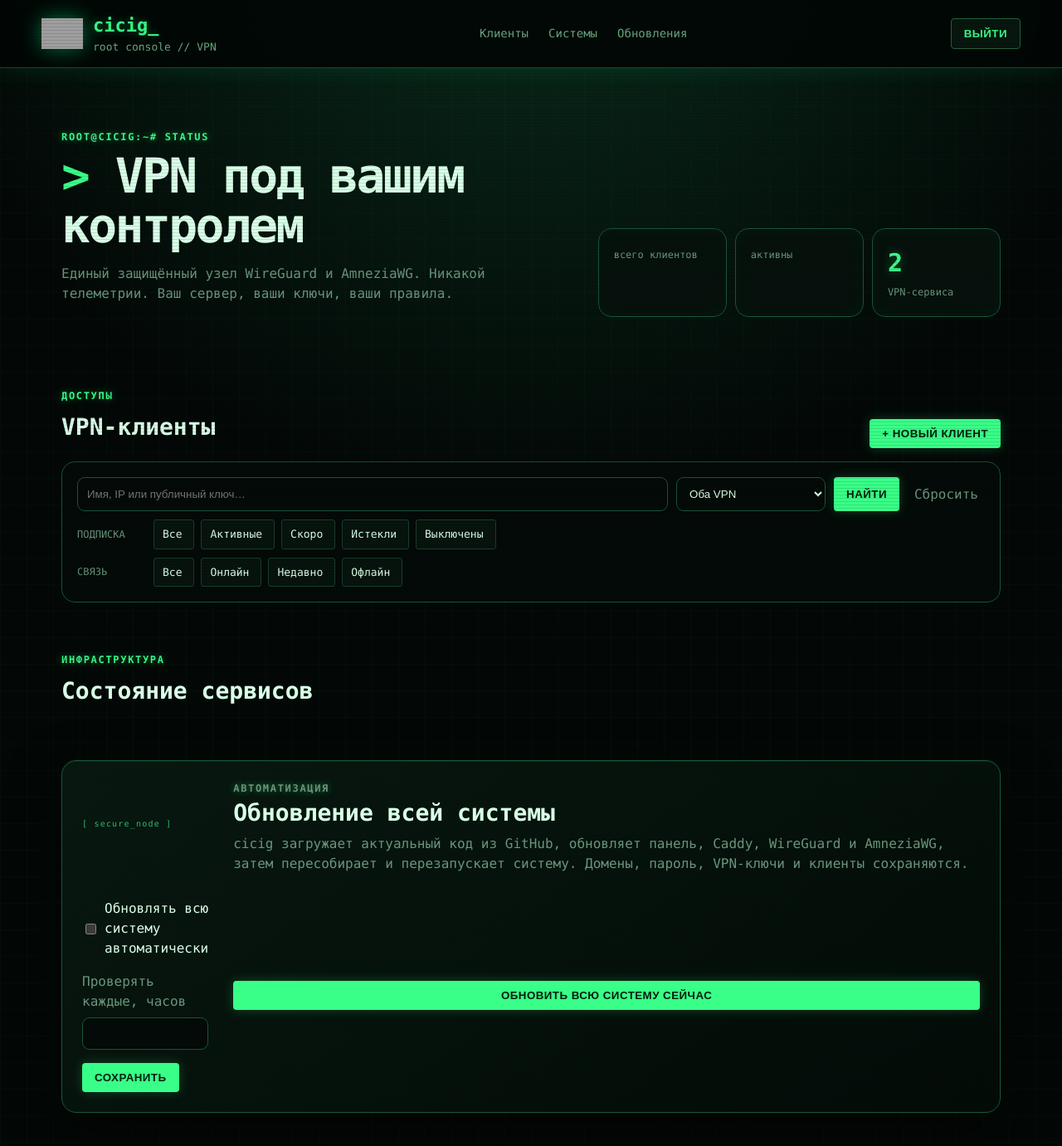
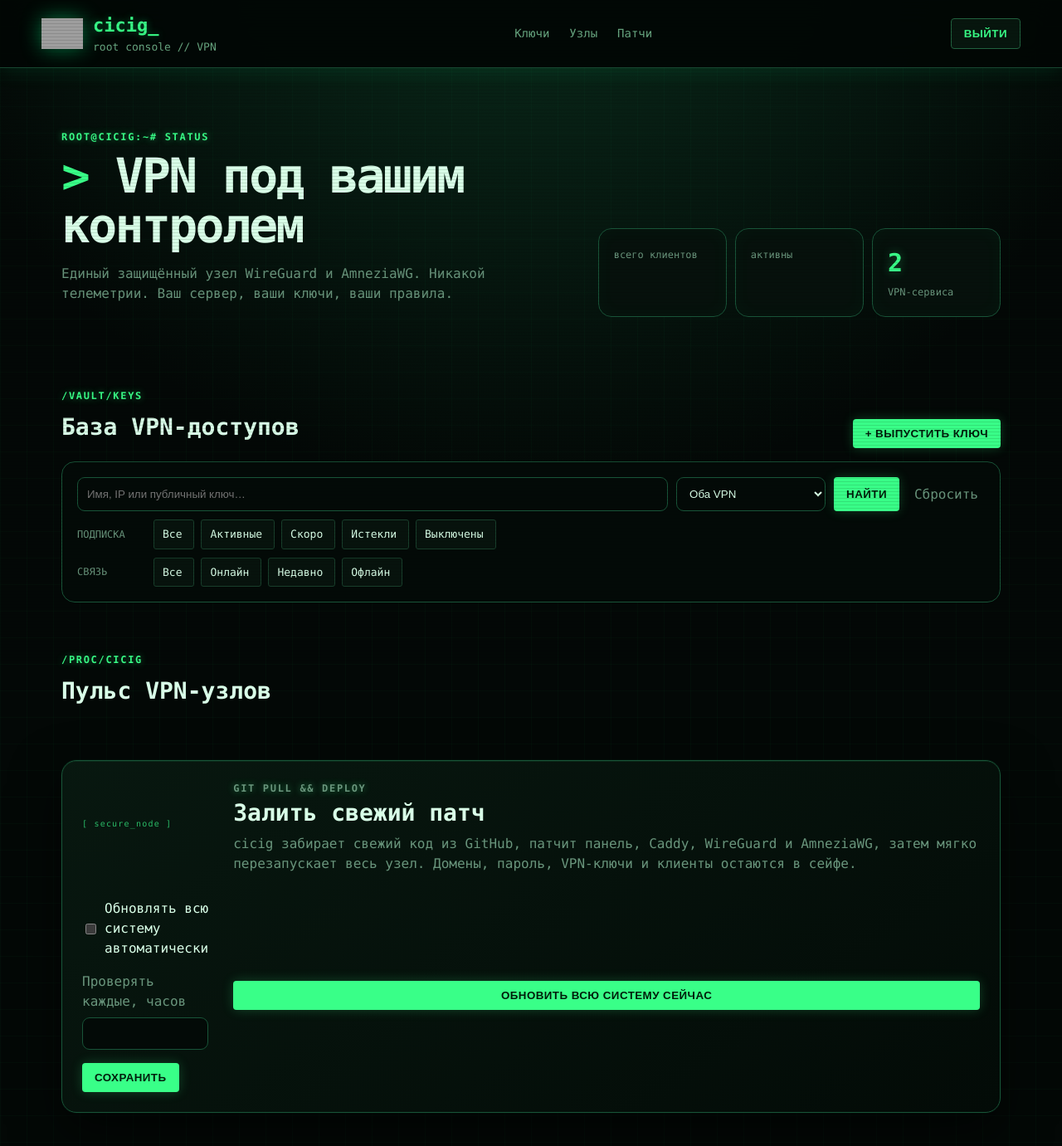
Before and after one commit to oitarho/cicig, a Flask app: template panel/templates/index.html in a window 1280 px wide. Shown: the top 1381 px of the page at 83% size. Run offline with Flask 3, Linux system fonts and the light colour scheme; the template is opened without the code that fills it, so the values that code supplies are empty; grey boxes are pictures that could not be loaded.

Commit message:
Add playful hacker copy and sale celebration

```diff
--- a/panel/app.py
+++ b/panel/app.py
@@ -387,7 +387,7 @@ def create_client():
         created = [client for client in clients_for(service) if str(client.get("id")) not in old_ids]
         if created:
             save_client_meta(service, str(created[0]["id"]), expires_at, request.form.get("note", "").strip()[:200])
-        flash(f"Клиент «{name}» создан в {SERVICES[service]['title']}", "success")
+        flash(f"Ключ для «{name}» ушёл в прод. Касса мурчит, туннель шифруется!", "sale")
     except requests.RequestException as exc:
         flash(f"Не удалось создать клиента: {exc}", "error")
     return redirect(url_for("index") + "#clients")
@@ -403,11 +403,11 @@ def client_action(service: str, client_id: str, action: str):
     try:
         if action in {"enable", "disable"}:
             api_call(service, "POST", f"/wireguard/client/{client_id}/{action}")
-            flash("Состояние клиента изменено", "success")
+            flash("Рубильник дёрнут: состояние доступа изменено", "success")
         elif action == "delete":
             api_call(service, "DELETE", f"/wireguard/client/{client_id}")
             delete_client_meta(service, client_id)
-            flash("Клиент удалён", "success")
+            flash("Следы заметены: клиент удалён", "success")
         else:
             return "Неизвестное действие", 404
     except requests.RequestException as exc:
--- /dev/null
+++ b/panel/static/sale.css
@@ -0,0 +1 @@
+.sale-toast{position:fixed;z-index:1000;inset:50% auto auto 50%;transform:translate(-50%,-50%);display:grid;grid-template-columns:240px minmax(260px,400px);align-items:center;gap:18px;width:min(680px,calc(100% - 28px));padding:18px;border:1px solid var(--green);background:#030a07f7;box-shadow:0 0 80px #39ff8850,0 30px 100px #000;border-radius:5px;animation:sale-in .35s ease-out}.sale-toast:before{content:"";position:fixed;inset:-100vh;background:#000a;z-index:-1}.sale-toast img{width:240px;max-width:100%;filter:drop-shadow(0 0 18px #39ff8870)}.sale-toast div{display:grid;gap:10px}.sale-toast span{color:var(--green);font-size:11px;letter-spacing:.12em}.sale-toast strong{font-size:21px;color:var(--text)}.sale-toast small{color:var(--amber)}.sale-close{position:absolute;right:10px;top:10px;background:transparent;color:var(--green);box-shadow:none;font-size:22px;padding:3px 8px}.sale-close:hover{box-shadow:none}@keyframes sale-in{from{opacity:0;transform:translate(-50%,-46%) scale(.9)}to{opacity:1;transform:translate(-50%,-50%) scale(1)}}@media(max-width:620px){.sale-toast{grid-template-columns:1fr;text-align:center}.sale-toast img{width:180px;margin:auto}}@media(prefers-reduced-motion:reduce){.sale-toast{animation:none}.sale-toast img{animation:none}}
--- a/panel/templates/index.html
+++ b/panel/templates/index.html
@@ -7,11 +7,12 @@
   <link rel="stylesheet" href="{{ url_for('static', filename='style.css') }}">
   <link rel="stylesheet" href="{{ url_for('static', filename='clients.css') }}">
   <link rel="stylesheet" href="{{ url_for('static', filename='hacker.css') }}">
+  <link rel="stylesheet" href="{{ url_for('static', filename='sale.css') }}">
 </head>
 <body>
 <header>
   <a class="brand" href="/"><img src="{{ url_for('static', filename='cicig-cat.png') }}" alt="Кошка-хакер cicig"><div><strong>cicig_</strong><span>root console // VPN</span></div></a>
-  <nav><a href="#clients">Клиенты</a><a href="#systems">Системы</a><a href="#updates">Обновления</a></nav>
+  <nav><a href="#clients">Ключи</a><a href="#systems">Узлы</a><a href="#updates">Патчи</a></nav>
   <form method="post" action="{{ url_for('logout') }}"><input type="hidden" name="csrf" value="{{ session.csrf }}"><button class="ghost">Выйти</button></form>
 </header>
 
@@ -21,9 +22,9 @@
     <div class="metrics"><div><strong>{{ total_clients }}</strong><span>всего клиентов</span></div><div><strong>{{ enabled_clients }}</strong><span>активны</span></div><div><strong>2</strong><span>VPN-сервиса</span></div></div>
   </section>
 
-  {% for category, message in get_flashed_messages(with_categories=true) %}<div class="notice {{ category }}">{{ message }}</div>{% endfor %}
+  {% for category, message in get_flashed_messages(with_categories=true) %}{% if category == 'sale' %}<div class="sale-toast" role="status"><button type="button" class="sale-close" onclick="this.parentElement.remove()" aria-label="Закрыть">×</button><img src="{{ url_for('static', filename='sale-cat.gif') }}" alt="Кот празднует продажу VPN-ключа"><div><span>ACCESS GRANTED // PROFIT +1</span><strong>{{ message }}</strong><small>Ещё один человек ушёл в зашифрованный тоннель 😼</small></div></div>{% else %}<div class="notice {{ category }}">{{ message }}</div>{% endif %}{% endfor %}
 
-  <section id="clients" class="section-head"><div><p class="eyebrow">Доступы</p><h2>VPN-клиенты</h2></div><button type="button" onclick="document.getElementById('create-client').showModal()">+ Новый клиент</button></section>
+  <section id="clients" class="section-head"><div><p class="eyebrow">/vault/keys</p><h2>База VPN-доступов</h2></div><button type="button" onclick="document.getElementById('create-client').showModal()">+ Выпустить ключ</button></section>
 
   <form class="filters" method="get" action="{{ url_for('index') }}#clients">
     <input class="search" type="search" name="q" value="{{ query }}" placeholder="Имя, IP или публичный ключ…">
@@ -57,12 +58,12 @@
         </article>
         {% endfor %}
       </div>
-      {% else %}<div class="empty">Пока нет клиентов. Нажмите «Новый клиент», чтобы создать первый доступ.</div>{% endif %}
+      {% else %}<div class="empty">Хранилище пусто. Выпустите первый ключ — коту нужны монеты.</div>{% endif %}
     </section>
   {% endfor %}
   </div>
 
-  <section id="systems" class="section-head"><div><p class="eyebrow">Инфраструктура</p><h2>Состояние сервисов</h2></div></section>
+  <section id="systems" class="section-head"><div><p class="eyebrow">/proc/cicig</p><h2>Пульс VPN-узлов</h2></div></section>
   <section class="grid">
   {% for card in cards %}
     <article class="card">
@@ -72,7 +73,7 @@
   {% endfor %}
   </section>
 
-  <section id="updates" class="settings"><div><p class="eyebrow">Автоматизация</p><h2>Обновление всей системы</h2><p>cicig загружает актуальный код из GitHub, обновляет панель, Caddy, WireGuard и AmneziaWG, затем пересобирает и перезапускает систему. Домены, пароль, VPN-ключи и клиенты сохраняются.</p>{% if update.result %}<p class="result">{{ update.result }}{% if update.updated_at %}<br><small>{{ update.updated_at }}</small>{% endif %}</p>{% endif %}</div>
+  <section id="updates" class="settings"><div><p class="eyebrow">git pull &amp;&amp; deploy</p><h2>Залить свежий патч</h2><p>cicig забирает свежий код из GitHub, патчит панель, Caddy, WireGuard и AmneziaWG, затем мягко перезапускает весь узел. Домены, пароль, VPN-ключи и клиенты остаются в сейфе.</p>{% if update.result %}<p class="result">{{ update.result }}{% if update.updated_at %}<br><small>{{ update.updated_at }}</small>{% endif %}</p>{% endif %}</div>
     <form method="post" action="{{ url_for('settings') }}"><input type="hidden" name="csrf" value="{{ session.csrf }}">
       <label class="check"><input type="checkbox" name="auto_update" {% if settings.auto_update %}checked{% endif %}> Обновлять всю систему автоматически</label>
       <label>Проверять каждые, часов<input type="number" name="interval_hours" min="1" max="720" value="{{ settings.interval_hours }}"></label><button>Сохранить</button>
@@ -84,13 +85,13 @@
 <dialog id="create-client">
   <form method="post" action="{{ url_for('create_client') }}">
     <input type="hidden" name="csrf" value="{{ session.csrf }}">
-    <div class="dialog-head"><div><p class="eyebrow">Новый доступ</p><h2>Создать VPN-клиента</h2></div><button type="button" class="close" onclick="this.closest('dialog').close()">×</button></div>
+    <div class="dialog-head"><div><p class="eyebrow">keygen --new</p><h2>Выпустить VPN-ключ</h2></div><button type="button" class="close" onclick="this.closest('dialog').close()">×</button></div>
     <label>VPN-сервис<select name="service" required><option value="wg-easy">WireGuard</option><option value="awg-easy">AmneziaWG</option></select></label>
     <label>Имя клиента<input name="name" maxlength="64" placeholder="Например: iPhone Адама" required autofocus></label>
     <label>Срок доступа<select name="months"><option value="1">1 месяц</option><option value="3" selected>3 месяца</option><option value="6">6 месяцев</option><option value="12">1 год</option></select></label>
     <label>Заметка<input name="note" maxlength="200" placeholder="Телефон, владелец или комментарий"></label>
     <p class="hint">После создания скачайте конфигурацию или откройте QR-код в списке клиентов.</p>
-    <button class="wide">Создать клиента</button>
+    <button class="wide">Сгенерировать и продать 😼</button>
   </form>
 </dialog>
 </body>
--- a/panel/templates/login.html
+++ b/panel/templates/login.html
@@ -4,5 +4,5 @@
 <body><main class="login"><img src="{{ url_for('static', filename='cicig-cat.png') }}" alt="cicig">
 <p class="terminal-line">root@cicig:~$ authorize<span class="cursor">_</span></p><h1>cicig_</h1><p>Закрытый контур управления WireGuard и AmneziaWG</p>
 {% for category, message in get_flashed_messages(with_categories=true) %}<div class="notice {{ category }}">{{ message }}</div>{% endfor %}
-<form method="post"><label>Пароль администратора<input type="password" name="password" required autofocus></label><button>Войти</button></form>
+<form method="post"><label>Мастер-пароль от кошачьего сейфа<input type="password" name="password" required autofocus></label><button>Войти в матрицу</button></form>
 </main></body></html>
```
Also changed, not shown: README.md, assets/cicig-sale-cat.png (added), panel/static/sale-cat.gif (added).
